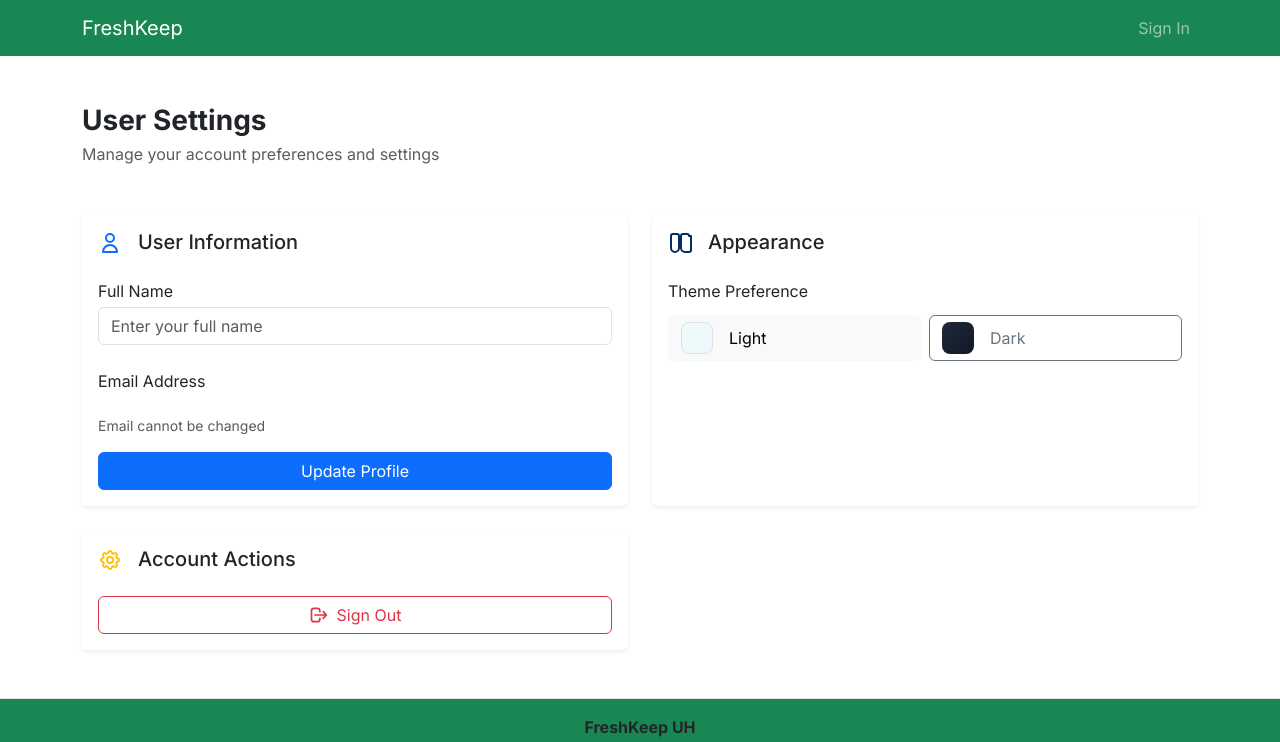
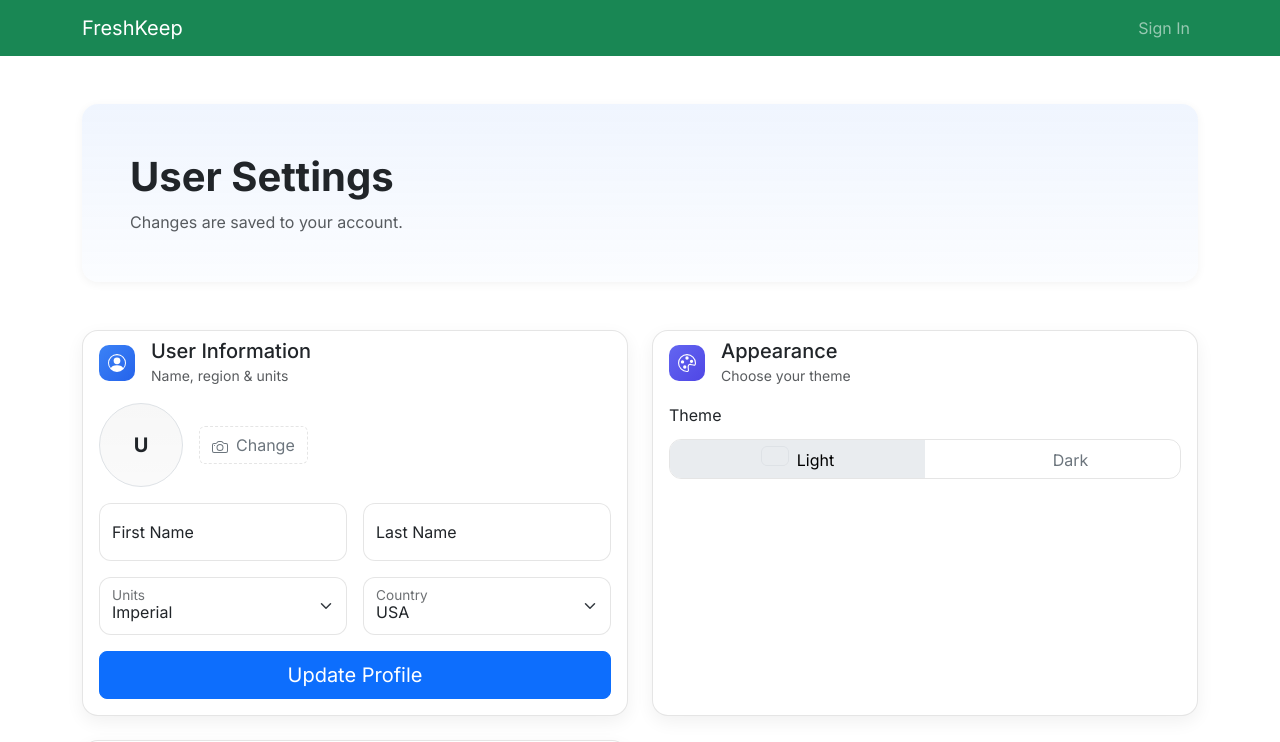
Before and after one commit to freshkeepuh/freshkeep, a Next.js app: page /settings in a window 1280 px wide. Shown: the top 742 px of the page. Built offline with nearby package versions, Linux system fonts and the light colour scheme; no server answers.

Commit message:
updated settings

```diff
--- a/package.json
+++ b/package.json
@@ -24,7 +24,7 @@
     "next-auth": "^4.24.7",
     "react": "^18.3.1",
     "react-bootstrap": "^2.10.4",
-    "react-bootstrap-icons": "^1.11.4",
+    "react-bootstrap-icons": "^1.11.6",
     "react-dom": "^18.3.1",
     "react-hook-form": "^7.52.0",
     "sweetalert": "^2.1.2",
--- a/src/components/settings/Settings.tsx
+++ b/src/components/settings/Settings.tsx
@@ -1,201 +1,348 @@
 'use client';
 
-import { useEffect, useState } from 'react';
+import React, { useEffect, useMemo, useState } from 'react';
 import { useRouter } from 'next/navigation';
+import Image from 'next/image';
 import 'bootstrap/dist/css/bootstrap.min.css';
 import './settings.css';
-import { Row, Col, Card, Button } from 'react-bootstrap';
+import {
+  Row,
+  Col,
+  Card,
+  Button,
+  Form,
+  ButtonGroup,
+  ToggleButton,
+} from 'react-bootstrap';
+import FloatingLabel from 'react-bootstrap/FloatingLabel';
+import Modal from 'react-bootstrap/Modal';
+import {
+  PersonCircle,
+  Palette,
+  ExclamationTriangle,
+  BoxArrowRight,
+  Camera,
+} from 'react-bootstrap-icons';
 
-/**
- * Settings component: manages user profile and appearance preferences
- */
+type UserData = {
+  firstName?: string;
+  lastName?: string;
+  email?: string;
+  profilePicture?: string | null;
+  theme?: 'light' | 'dark';
+  units?: 'Imperial' | 'Metric';
+  country?: string;
+};
 
-const Settings = (): JSX.Element => {
+type Props = { user?: UserData };
+
+const DEFAULT_UNITS: 'Imperial' | 'Metric' = 'Imperial';
+const DEFAULT_COUNTRY = 'USA';
+
+const DEFAULT_USER: UserData = {
+  firstName: '',
+  lastName: '',
+  email: '',
+  profilePicture: null,
+  theme: 'light',
+  units: DEFAULT_UNITS,
+  country: DEFAULT_COUNTRY,
+};
+
+const AVATAR_PLACEHOLDER_CLASS = [
+  'avatar-xl',
+  'rounded-circle',
+  'd-flex',
+  'align-items-center',
+  'justify-content-center',
+  'border',
+  'bg-surface',
+].join(' ');
+
+const applyTheme = (t: 'light' | 'dark') => {
+  if (typeof document === 'undefined') return;
+  const { documentElement: root, body } = document;
+  root.classList.remove('light', 'dark');
+  body.classList.remove('light', 'dark');
+  root.classList.add(t);
+  body.classList.add(t);
+  if (typeof localStorage !== 'undefined') localStorage.setItem('fk-theme', t);
+};
+
+const Settings: React.FC<Props> = ({ user = DEFAULT_USER }) => {
   const router = useRouter();
 
-  const [theme, setTheme] = useState<'light' | 'dark'>('light');
-  const [name, setName] = useState<string>('');
-  const [email] = useState<string>('');
+  const [theme, setTheme] = useState<'light' | 'dark'>(user.theme ?? 'light');
+  const [firstName, setFirstName] = useState<string>(user.firstName ?? '');
+  const [lastName, setLastName] = useState<string>(user.lastName ?? '');
+  const [units, setUnits] = useState<'Imperial' | 'Metric'>(user.units ?? DEFAULT_UNITS);
+  const [country, setCountry] = useState<string>(user.country ?? DEFAULT_COUNTRY);
+  const [profilePicture] = useState<string | null>(user.profilePicture ?? null);
+  const [confirmOpen, setConfirmOpen] = useState(false);
+
+  const initials = useMemo(() => {
+    const f = (firstName?.trim()?.[0] ?? '').toUpperCase();
+    const l = (lastName?.trim()?.[0] ?? '').toUpperCase();
+    return (f + l) || 'U';
+  }, [firstName, lastName]);
 
   useEffect(() => {
-    if (typeof document === 'undefined') return;
-    document.body.classList.toggle('dark', theme === 'dark');
-  }, [theme]);
+    if (typeof window === 'undefined') {
+      return () => {};
+    }
 
-  const handleSubmitProfile: React.FormEventHandler<HTMLFormElement> = (e) => {
-    e.preventDefault();
-    // TODO: add js that will handle profile mutation
+    const saved = localStorage.getItem('fk-theme') as 'light' | 'dark' | null;
+    const sysDark = window.matchMedia?.('(prefers-color-scheme: dark)').matches ?? false;
+    const initial = saved ?? (sysDark ? 'dark' : 'light');
+
+    setTheme(initial);
+    applyTheme(initial);
+
+    const mq = window.matchMedia?.('(prefers-color-scheme: dark)');
+    const handler = (e: MediaQueryListEvent) => {
+      if (!localStorage.getItem('fk-theme')) {
+        const next = e.matches ? 'dark' : 'light';
+        setTheme(next);
+        applyTheme(next);
+      }
     };
+    mq?.addEventListener?.('change', handler);
+    return () => {
+      mq?.removeEventListener?.('change', handler);
+    };
+  }, []);
 
-  const handleSignOut = (): void => {
-    router.push('/auth');
-    // TODO: add a warning "are you sure you want to logo out?"
-  };
+  useEffect(() => { applyTheme(theme); }, [theme]);
+
+  const onSubmit: React.FormEventHandler<HTMLFormElement> = (e) => { e.preventDefault(); };
+
+  const displayName = `${firstName} ${lastName}`.trim() || 'User';
 
   return (
     <>
-      <header className="mb-4 mb-md-5 fade-in">
-        <h2 className="fw-bold fs-3 text-dark mb-1">User Settings</h2>
-        <p className="text-muted m-0">Manage your account preferences and settings</p>
-      </header>
+      <section className="rounded-4 p-4 p-md-5 mb-4 mb-md-5 header-hero border-0 shadow-xs">
+        <h1 className="fw-bold lh-sm m-0 text-body">User Settings</h1>
+        <p className="m-0 text-body-secondary mt-2">
+          Changes are saved to your account.
+        </p>
+      </section>
 
       <Row className="g-4">
+        <Col lg={6}>
+          <Card className="border-0 card-elevated h-100">
+            <Card.Header className="bg-transparent border-0 pb-0">
+              <div className="d-flex align-items-center gap-3">
+                <span className="chip chip-primary">
+                  <PersonCircle aria-hidden />
+                </span>
+                <div>
+                  <h3 className="h5 m-0 text-body">User Information</h3>
+                  <small className="text-body-secondary">Name, region & units</small>
+                </div>
+              </div>
+            </Card.Header>
 
-        {/* Profile Settings */}
-
-        <Col lg={6}>
-          <Card className="border-0 shadow-sm fade-in h-100">
-            <Card.Body>
-              <div className="d-flex align-items-center gap-3 mb-4">
-                <div className="icon-chip">
-                  <svg width="24" height="24" className="text-primary" fill="none" stroke="currentColor">
-                    <path
-                      strokeLinecap="round"
-                      strokeLinejoin="round"
-                      strokeWidth="2"
-                      d="M16 7a4 4 0 11-8 0 4 4 0 018 0zM12 14a7 7 0 00-7 7h14a7 7 0 00-7-7z"
+            <Card.Body className="pt-3">
+              <form className="vstack gap-3" noValidate onSubmit={onSubmit}>
+                <div className="d-flex align-items-center gap-3 avatar-row">
+                  {profilePicture ? (
+                    <Image
+                      src={profilePicture}
+                      alt={`${displayName} avatar`}
+                      className="rounded-circle border object-fit-cover"
+                      width={84}
+                      height={84}
                     />
-                  </svg>
+                  ) : (
+                    <div
+                      aria-label="avatar placeholder"
+                      className={AVATAR_PLACEHOLDER_CLASS}
+                    >
+                      <span className="fw-bold">{initials}</span>
                     </div>
-                <h3 className="h5 m-0 text-dark">User Information</h3>
+                  )}
+                  <Button
+                    type="button"
+                    variant="outline-secondary"
+                    className="btn-ghost"
+                    aria-label="Change profile picture (placeholder)"
+                  >
+                    <Camera className="me-2" />
+                    Change
+                  </Button>
                 </div>
 
-              <form id="profileForm" className="vstack gap-3" noValidate onSubmit={handleSubmitProfile}>
-                <div>
-                  <label htmlFor="userName" className="form-label w-100">
-                    <span className="d-block mb-1">Full Name</span>
-                    <input
+                <Row className="g-3">
+                  <Col md={6}>
+                    <FloatingLabel controlId="firstName" label="First Name">
+                      <Form.Control
                         type="text"
-                      id="userName"
-                      className="form-control"
-                      placeholder="Enter your full name"
-                      value={name}
-                      onChange={({ target: { value } }) => setName(value)}
+                        placeholder=" "
+                        aria-label="First Name"
+                        value={firstName}
+                        onChange={(e) => setFirstName(e.target.value)}
                       />
-                  </label>
-                </div>
+                    </FloatingLabel>
+                  </Col>
+                  <Col md={6}>
+                    <FloatingLabel controlId="lastName" label="Last Name">
+                      <Form.Control
+                        type="text"
+                        placeholder=" "
+                        aria-label="Last Name"
+                        value={lastName}
+                        onChange={(e) => setLastName(e.target.value)}
+                      />
+                    </FloatingLabel>
+                  </Col>
+                </Row>
 
-                <div>
-                  <span className="form-label d-block mb-1">Email Address</span>
-                  <p className="form-control-plaintext">{email}</p>
-                  <div className="form-text">Email cannot be changed</div>
-                </div>
+                <Row className="g-3">
+                  <Col md={6}>
+                    <FloatingLabel controlId="units" label="Units">
+                      <Form.Select
+                        aria-label="Units"
+                        value={units}
+                        onChange={(e) => setUnits(e.currentTarget.value as 'Imperial' | 'Metric')}
+                      >
+                        <option value="Imperial">Imperial</option>
+                        <option value="Metric">Metric</option>
+                      </Form.Select>
+                    </FloatingLabel>
+                  </Col>
+                  <Col md={6}>
+                    <FloatingLabel controlId="country" label="Country">
+                      <Form.Select
+                        aria-label="Country"
+                        value={country}
+                        onChange={(e) => setCountry(e.currentTarget.value)}
+                      >
+                        <option value="USA">USA</option>
+                        <option value="Canada">Canada</option>
+                      </Form.Select>
+                    </FloatingLabel>
+                  </Col>
+                </Row>
 
-                <Button type="submit" variant="primary" className="w-100">
+                <div className="d-grid">
+                  <Button type="submit" variant="primary" className="btn-gradient btn-lg">
                     Update Profile
                   </Button>
+                </div>
               </form>
             </Card.Body>
           </Card>
         </Col>
 
-        {/* Appearance */}
+        <Col lg={6}>
+          <Card className="border-0 card-elevated h-100">
+            <Card.Header className="bg-transparent border-0 pb-0">
+              <div className="d-flex align-items-center gap-3">
+                <span className="chip chip-indigo">
+                  <Palette aria-hidden />
+                </span>
+                <div>
+                  <h3 className="h5 m-0 text-body">Appearance</h3>
+                  <small className="text-body-secondary">Choose your theme</small>
+                </div>
+              </div>
+            </Card.Header>
 
-        <Col lg={6}>
-          <Card className="border-0 shadow-sm fade-in h-100">
-            <Card.Body>
-              <div className="d-flex align-items-center gap-3 mb-4">
-                <div className="icon-chip">
-                  <svg width="24" height="24" className="text-primary-emphasis" fill="none" stroke="currentColor">
-                    <path
-                      strokeLinecap="round"
-                      strokeLinejoin="round"
-                      strokeWidth="2"
-                      d="M7 21a4 4 0 01-4-4V5a2 2 0 012-2h4a2 2 0 012 2v12a4 4 0 01-4 4zM21
-                      5a2 2 0 00-2-2h-4a2 2 0 00-2 2v12a4 4 0 004 4h4a2 2 0 002-2V5z"
-                    />
-                  </svg>
-                </div>
-                <h3 className="h5 m-0 text-dark">Appearance</h3>
-              </div>
-
+            <Card.Body className="pt-3">
               <div className="vstack gap-2">
-                <span className="form-label mb-1">Theme Preference</span>
-                <Row className="g-2">
-                  <Col xs={6}>
-                    <Button
-                      type="button"
-                      id="lightTheme"
-                      variant={theme === 'light' ? 'light' : 'outline-light'}
-                      className="w-100 d-flex align-items-center justify-content-start gap-3"
-                      onClick={() => setTheme('light')}
+                <span className="form-label mb-1">Theme</span>
+                <ButtonGroup className="segmented w-100">
+                  <ToggleButton
+                    id="theme-light"
+                    type="radio"
+                    variant={theme === 'light' ? 'light' : 'outline-secondary'}
+                    name="theme"
+                    value="light"
+                    checked={theme === 'light'}
+                    onChange={() => setTheme('light')}
+                    className="segmented-item"
                     aria-pressed={theme === 'light'}
                   >
-                      <span className="swatch swatch-light rounded-3 border" />
-                      <span>Light</span>
-                    </Button>
-                  </Col>
-                  <Col xs={6}>
-                    <Button
-                      type="button"
-                      id="darkTheme"
+                    <span className="swatch swatch-light rounded-2 border me-2" />
+                    Light
+                  </ToggleButton>
+                  <ToggleButton
+                    id="theme-dark"
+                    type="radio"
                     variant={theme === 'dark' ? 'secondary' : 'outline-secondary'}
-                      className="w-100 d-flex align-items-center justify-content-start gap-3"
-                      onClick={() => setTheme('dark')}
+                    name="theme"
+                    value="dark"
+                    checked={theme === 'dark'}
+                    onChange={() => setTheme('dark')}
+                    className="segmented-item"
                     aria-pressed={theme === 'dark'}
                   >
-                      <span className="swatch swatch-dark rounded-3" />
-                      <span>Dark</span>
-                    </Button>
-                  </Col>
-                </Row>
+                    <span className="swatch swatch-dark rounded-2 me-2" />
+                    Dark
+                  </ToggleButton>
+                </ButtonGroup>
               </div>
             </Card.Body>
           </Card>
         </Col>
 
-        {/* Account Actions */}
+        <Col lg={6}>
+          <Card className="border-0 card-elevated h-100">
+            <Card.Header className="bg-transparent border-0 pb-0">
+              <div className="d-flex align-items-center gap-3">
+                <span className="chip chip-amber">
+                  <ExclamationTriangle aria-hidden />
+                </span>
+                <div>
+                  <h3 className="h5 m-0 text-body">Account Actions</h3>
+                  <small className="text-body-secondary">
+                    Sensitive actions require confirmation
+                  </small>
+                </div>
+              </div>
+            </Card.Header>
 
-        <Col lg={6}>
-          <Card className="border-0 shadow-sm fade-in h-100">
-            <Card.Body>
-              <div className="d-flex align-items-center gap-3 mb-4">
-                <div className="icon-chip">
-                  <svg width="24" height="24" className="text-warning" fill="none" stroke="currentColor">
-                    <path
-                      strokeLinecap="round"
-                      strokeLinejoin="round"
-                      strokeWidth="2"
-                      d="M10.325 4.317c.426-1.756 2.924-1.756 3.35 0a1.724 1.724 0 002.573 1.066c1.543-.94
-                      3.31.826 2.37 2.37a1.724 1.724 0 001.065 2.572c1.756.426 1.756 2.924 0 3.35a1.724 1.724
-                      0 00-1.066 2.573c.94 1.543-.826 3.31-2.37 2.37a1.724 1.724 0 00-2.572 1.065c-.426 1.756-2.924
-                      1.756-3.35 0a1.724 1.724 0 00-2.573-1.066c-1.543.94-3.31-.826-2.37-2.37a1.724
-                      1.724 0 00-1.065-2.572c-1.756-.426-1.756-2.924 0-3.35a1.724 1.724 0
-                      001.066-2.573c-.94-1.543.826-3.31 2.37-2.37.996.608 2.296.07 2.572-1.065z"
-                    />
-                    <path
-                      strokeLinecap="round"
-                      strokeLinejoin="round"
-                      strokeWidth="2"
-                      d="M15 12a3 3 0 11-6 0 3 3 0 016 0z"
-                    />
-                  </svg>
-                </div>
-                <h3 className="h5 m-0 text-dark">Account Actions</h3>
-              </div>
-
+            <Card.Body className="pt-3">
               <Button
                 type="button"
                 variant="outline-danger"
-                className="w-100 d-flex align-items-center justify-content-center gap-2"
-                onClick={handleSignOut}
+                className="w-100 d-flex align-items-center justify-content-center gap-2 btn-tonal-danger"
+                onClick={() => setConfirmOpen(true)}
               >
-                <svg width="20" height="20" fill="none" stroke="currentColor" viewBox="0 0 24 24" aria-hidden="true">
-                  <path
-                    strokeLinecap="round"
-                    strokeLinejoin="round"
-                    strokeWidth="2"
-                    d="M17 16l4-4m0 0l-4-4m4 4H7m6 4v1a3 3 0 01-3 3H6a3 3 0 01-3-3V7a3 3 0 013-3h4a3 3 0 013 3v1"
-                  />
-                </svg>
+                <BoxArrowRight size={18} aria-hidden />
                 <span>Sign Out</span>
               </Button>
             </Card.Body>
           </Card>
         </Col>
       </Row>
+
+      <Modal show={confirmOpen} onHide={() => setConfirmOpen(false)} centered>
+        <Modal.Header closeButton>
+          <Modal.Title>Sign out?</Modal.Title>
+        </Modal.Header>
+        <Modal.Body className="text-body-secondary">
+          You’ll need to log in again to access your account.
+        </Modal.Body>
+        <Modal.Footer>
+          <Button variant="secondary" onClick={() => setConfirmOpen(false)}>
+            Cancel
+          </Button>
+          <Button
+            variant="danger"
+            onClick={() => {
+              setConfirmOpen(false);
+              router.push('/auth');
+            }}
+          >
+            Sign Out
+          </Button>
+        </Modal.Footer>
+      </Modal>
     </>
   );
 };
 
+Settings.defaultProps = { user: DEFAULT_USER };
+
 export default Settings;
--- a/src/components/settings/settings.css
+++ b/src/components/settings/settings.css
@@ -1,50 +1,171 @@
+/* ---------- Tokens ---------- */
 :root {
-    --fk-grad-1: #EBEDF2;
-    --fk-grad-2: #3b82f6;
+  --fk-border: rgba(0, 0, 0, 0.10);
+  --fk-ring: rgba(59, 130, 246, 0.35);
+}
+.dark {
+  --fk-border: rgba(255, 255, 255, 0.16);
+  --fk-ring: rgba(59, 130, 246, 0.50);
 }
 
-  body { font-family: 'Inter', sans-serif; }
-
-  body.fk-bg {
-    min-height: 100vh;
-    background: linear-gradient(135deg, #EBEDF2 0%, #eff6ff 100%);
-    transition: background 0.3s ease-in-out;
+/* ---------- Polished look & feel ---------- */
+.header-hero {
+  background: linear-gradient(180deg, rgba(59,130,246,.08), rgba(59,130,246,.02));
+  border: 1px solid var(--fk-border);
+  backdrop-filter: blur(2px);
 }
 
-  .btn-gradient:hover {
-    filter: brightness(0.95);
+.card-elevated {
+  background-color: #fff;
+  border: 1px solid var(--fk-border) !important;
+  box-shadow: 0 6px 18px rgba(2, 6, 23, 0.06);
+  transition: transform .15s ease, box-shadow .15s ease;
+  border-radius: 1rem;
+}
+.card-elevated:hover {
+  transform: translateY(-2px);
+  box-shadow: 0 10px 24px rgba(2, 6, 23, 0.10);
+}
+
+.chip {
+  display: inline-flex;
+  inline-size: 36px;
+  block-size: 36px;
+  border-radius: 10px;
+  align-items: center;
+  justify-content: center;
+  font-size: 18px;
   color: #fff;
 }
+.chip-primary { background: linear-gradient(135deg, #3b82f6, #2563eb); }
+.chip-indigo  { background: linear-gradient(135deg, #6366f1, #4f46e5); }
+.chip-amber   { background: linear-gradient(135deg, #f59e0b, #d97706); }
 
+.avatar-xl { inline-size: 84px; block-size: 84px; font-size: 1.25rem; }
+.btn-ghost { border: 1px dashed var(--fk-border); background: transparent; }
+.btn-ghost:hover { border-style: solid; }
+
+.form-control,
+.form-select { border-color: var(--fk-border); border-radius: 12px; }
+.form-control:focus,
+.form-select:focus,
+.btn:focus {
+  outline: 0;
+  border-color: #3b82f6 !important;
+  box-shadow: 0 0 0 .2rem var(--fk-ring) !important;
+}
+
+.form-floating > .form-control,
+.form-floating > .form-select {
+  padding-top: 1.25rem;
+  padding-bottom: .5rem;
+}
+
+.segmented {
+  display: flex;
+  overflow: hidden;
+  border: 1px solid var(--fk-border);
+  border-radius: 12px;
+  background: transparent;
+}
+.segmented .btn {
+  flex: 1 1 0;
+  border: 0 !important;
+  margin: 0 !important;
+  border-radius: 0 !important;
+  box-shadow: none !important;
+}
+.segmented .btn + .btn { border-left: 1px solid var(--fk-border) !important; }
+.segmented .btn:first-child {
+  border-top-left-radius: 12px !important;
+  border-bottom-left-radius: 12px !important;
+}
+.segmented .btn:last-child {
+  border-top-right-radius: 12px !important;
+  border-bottom-right-radius: 12px !important;
+}
+.segmented .btn[aria-pressed="true"],
+.segmented .btn.active { background: var(--bs-secondary-bg) !important; }
+
+.btn-tonal-danger {
+  background: rgba(220, 53, 69, 0.06);
+  border-color: rgba(220, 53, 69, 0.30);
+}
+.btn-tonal-danger:hover { background: rgba(220, 53, 69, 0.12); }
+
+.bg-surface {
+  background: linear-gradient(180deg, rgba(0,0,0,0.03), rgba(0,0,0,0.02));
+}
+
+.shadow-xs { box-shadow: 0 2px 10px rgba(2, 6, 23, 0.05); }
+.swatch { width: 28px; height: 20px; display: inline-block; }
+
+/* ---------- Dark mode compatibility ---------- */
+.dark .header-hero {
+  background: linear-gradient(180deg, rgba(59,130,246,.14), rgba(59,130,246,.05));
+}
+.dark .card-elevated {
+  background-color: #1f2430;
+  box-shadow: 0 6px 18px rgba(0,0,0,0.35);
+}
+.dark .btn-ghost { color: #e5e7eb; }
+.dark .btn-ghost:hover { border-color: #fff; }
+.dark .segmented { border-color: var(--fk-border); }
+.dark .btn-tonal-danger {
+  background: rgba(244, 63, 94, 0.12);
+  border-color: rgba(244, 63, 94, 0.35);
+}
+.dark .fk-bg { background: none !important; }
 .dark {
   background: linear-gradient(135deg, #1f2937 0%, #111827 100%) !important;
 }
-  .dark .card,
-  .dark .bg-white,
-  .dark .navbar,
-  .dark header {
-    background-color: #374151 !important;
-    color: #f9fafb !important;
-    border-color: #4b5563 !important;
-  }
-  .dark .text-dark  { color: #f9fafb !important; }
-  .dark .text-muted { color: #d1d5db !important; }
+
+/* ---------- Dark mode text & controls ---------- */
+.dark,
+.dark h1, .dark h2, .dark h3, .dark h4, .dark h5, .dark h6,
+.dark .text-body { color: #f9fafb !important; }
+
+.dark small,
+.dark .text-body-secondary,
+.dark .form-text,
+.dark label,
+.dark .form-label { color: #cbd5e1 !important; }
+
+.dark .card-elevated,
+.dark .card-elevated .card-header,
+.dark .card-elevated .card-body { color: #f9fafb !important; }
+
 .dark .form-control,
 .dark .form-select {
-    background-color: #4b5563 !important;
-    color: #f9fafb !important;
-    border-color: #6b7280 !important;
+  background-color: #2b3242 !important;
+  color: #f1f5f9 !important;
+  border-color: rgba(255,255,255,0.18) !important;
 }
-  .dark .form-control::placeholder { color: #e5e7eb !important; }
-  .dark .btn-outline-secondary { color: #e5e7eb; border-color: #6b7280; }
-  .dark .btn-outline-secondary:hover { background-color: #6b7280; color: #fff; }
+.dark .form-control::placeholder { color: #cbd5e1 !important; opacity: 1 !important; }
+.dark .form-floating > label { color: #cbd5e1 !important; }
 
-  .swatch { width: 32px; height: 32px; display: inline-block; }
-  .swatch-light { background: linear-gradient(135deg, #ecfdf5, #eff6ff); }
-  .swatch-dark  { background: linear-gradient(135deg, #1f2937, #111827); }
+.dark .segmented .btn {
+  color: #e5e7eb !important;
+  background: transparent !important;
+}
+.dark .segmented .btn[aria-pressed="true"],
+.dark .segmented .btn.active {
+  background: #374151 !important;
+  color: #ffffff !important;
+}
+.dark .segmented .btn + .btn {
+  border-left-color: rgba(255,255,255,0.16) !important;
+}
 
-  .toast-layer { z-index: 1080; }
+.dark .btn-outline-danger {
+  color: #fecaca !important;
+  border-color: rgba(244,63,94,0.55) !important;
+}
+.dark .btn-outline-danger:hover {
+  background: rgba(244,63,94,0.18) !important;
+  color: #fff !important;
+}
 
-  .highlight-text {
-    color: black;
-  }
+.dark .chip { color: #fff !important; }
+.dark .header-hero h1,
+.dark .header-hero p { color: #f3f4f6 !important; }
```
Also changed, not shown: 1 other file (tests, documents, lock files or other folders). Lines whose indentation alone changed are shown as unchanged.
